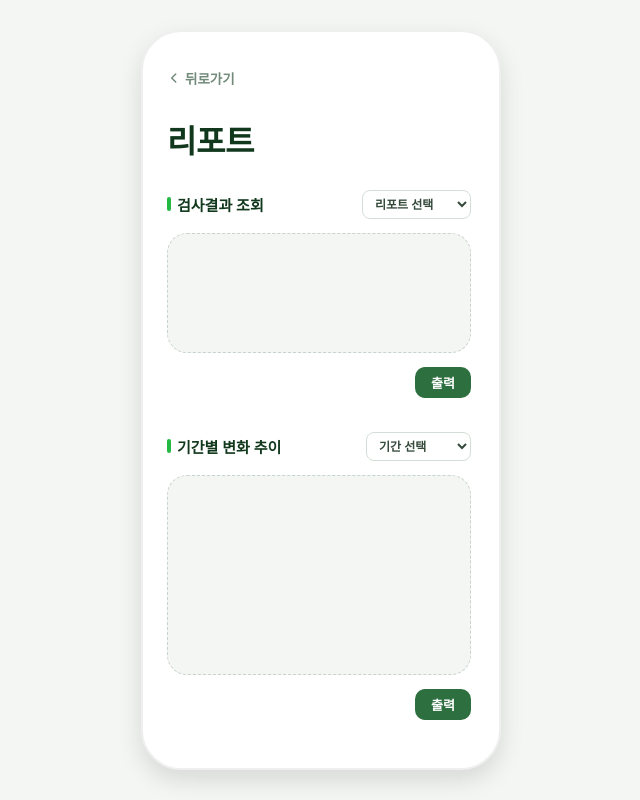
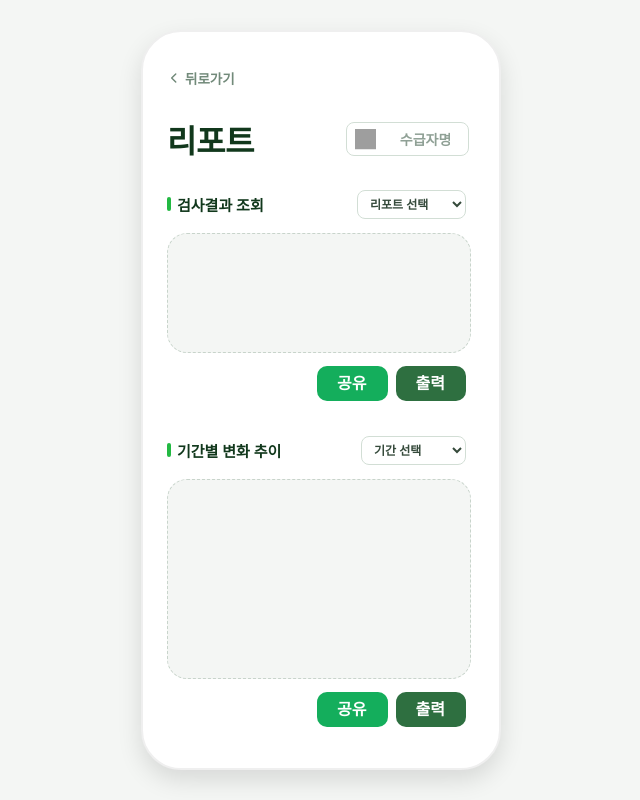
Before and after one commit to 2026-SMHRD-KDT-LangIntelligence-8/GitFinalProjectJH, a Python web app: template src/main/resources/templates/report.html in a window 1280 px wide. Shown: the whole page, without its empty margins (319-959 px from the left). Run offline with Jinja, Linux system fonts and the light colour scheme; the template is opened without the code that fills it, so the values that code supplies are empty; some libraries are stand-ins or nearby versions; some web fonts are replaced; grey boxes are pictures that could not be loaded.

Commit message:
주형_프론트_수정

```diff
--- a/src/main/resources/static/css/style.css
+++ b/src/main/resources/static/css/style.css
@@ -568,6 +568,120 @@ a {
    ========================================================================== */
 .highlight-bg { background-color: rgba(35, 185, 67, 0.15); padding: 2px 6px; border-radius: 4px; }
 
+.report-header {
+    flex-direction: row;
+    align-items: center;
+    gap: 12px;
+}
+
+.report-recipient-search {
+    width: 123px;
+    height: 34px;
+    border: 1px solid #d2ded5;
+    border-radius: 8px;
+    padding: 0 4px 0 53px;
+    font-family: inherit;
+    font-size: 14px;
+    font-weight: 700;
+    color: #11381c;
+    background-color: #ffffff;
+    outline: none;
+}
+
+.report-recipient-search::placeholder {
+    color: #8fa095;
+}
+
+.report-search-wrap {
+    position: relative;
+    margin-left: 80px;
+}
+
+.report-search-wrap.is-locked .report-recipient-search {
+    text-align: right;
+}
+
+.report-search-toggle {
+    position: absolute;
+    top: 50%;
+    left: 9px;
+    z-index: 2;
+    width: 21px;
+    height: 21px;
+    border: none;
+    padding: 0;
+    background: transparent url("/img/search.png") no-repeat center / 21px 21px;
+    cursor: pointer;
+    transform: translateY(-50%);
+}
+
+.report-recipient-combo {
+    display: none;
+    position: absolute;
+    top: 38px;
+    left: 0;
+    z-index: 10;
+    width: 100%;
+    max-height: 126px;
+    overflow-y: auto;
+    background-color: #ffffff;
+    border: 1px solid #d2ded5;
+    border-radius: 8px;
+    box-shadow: 0 6px 16px rgba(17, 56, 28, 0.12);
+    box-sizing: border-box;
+}
+
+.report-recipient-combo.is-open {
+    display: block;
+}
+
+.report-recipient-option {
+    width: 100%;
+    min-height: 34px;
+    border: none;
+    background-color: #ffffff;
+    padding: 0 10px;
+    font-family: inherit;
+    font-size: 13px;
+    font-weight: 700;
+    color: #11381c;
+    text-align: left;
+    cursor: pointer;
+}
+
+.report-recipient-option:hover {
+    background-color: #f2f7f4;
+}
+
+.report-control-shift {
+    transform: translateX(-5px);
+}
+
+.report-action-row {
+    gap: 8px;
+}
+
+.report-output-btn {
+    display: inline-flex;
+    justify-content: center;
+    align-items: center;
+    transform: translate(-5px, -1px);
+    padding-top: 9px;
+    padding-right: 17px;
+    padding-bottom: 10px;
+    padding-left: 24px;
+    font-size: 16px;
+    line-height: 1;
+}
+
+.report-share-btn {
+    background-color: #14AE5C;
+}
+
+.report-output-text {
+    transform: translate(-4px, 1px);
+}
+
 
 /* ==========================================================================
    8. 검사 및 훈련 그래픽 대시보드 (test.html / training.html)
--- a/src/main/resources/static/js/report.js
+++ b/src/main/resources/static/js/report.js
@@ -15,3 +15,129 @@ function downloadPDF() {
         console.log("PDF 다운로드 완료");
     });
 }
+
+document.addEventListener("DOMContentLoaded", async () => {
+    const searchInput = document.getElementById("report-recipient-search");
+    const searchToggleButton = document.getElementById("report-search-toggle");
+    const comboBox = document.getElementById("report-recipient-combo");
+    const searchWrap = document.querySelector(".report-search-wrap");
+
+    if (!searchInput || !searchToggleButton || !comboBox || !searchWrap) {
+        return;
+    }
+
+    let recipients = [];
+    let isLocked = false;
+
+    const closeCombo = () => {
+        comboBox.classList.remove("is-open");
+        comboBox.innerHTML = "";
+    };
+
+    const renderCombo = () => {
+        if (isLocked) {
+            closeCombo();
+            return;
+        }
+
+        const keyword = searchInput.value.trim();
+
+        if (!keyword) {
+            closeCombo();
+            return;
+        }
+
+        const matchedRecipients = recipients.filter((recipient) =>
+            (recipient.recipientName ?? "").includes(keyword)
+        );
+
+        if (matchedRecipients.length === 0) {
+            closeCombo();
+            return;
+        }
+
+        comboBox.innerHTML = matchedRecipients.map((recipient) => `
+            <button type="button" class="report-recipient-option" data-name="${escapeHtml(recipient.recipientName)}">
+                ${escapeHtml(recipient.recipientName)}
+            </button>
+        `).join("");
+        comboBox.classList.add("is-open");
+    };
+
+    const lockSearchInput = () => {
+        if (!searchInput.value.trim()) {
+            searchInput.focus();
+            return;
+        }
+
+        isLocked = true;
+        searchInput.readOnly = true;
+        searchWrap.classList.add("is-locked");
+        closeCombo();
+    };
+
+    try {
+        const response = await fetch("/api/recipients");
+        if (!response.ok) {
+            throw new Error("수급자 목록 조회 실패");
+        }
+
+        recipients = await response.json();
+    } catch (error) {
+        console.error(error);
+    }
+
+    searchInput.addEventListener("input", renderCombo);
+    searchInput.addEventListener("focus", renderCombo);
+    searchInput.addEventListener("keydown", (event) => {
+        if (event.key !== "Enter") {
+            return;
+        }
+
+        event.preventDefault();
+
+        if (!isLocked) {
+            lockSearchInput();
+        }
+    });
+
+    searchToggleButton.addEventListener("click", () => {
+        if (isLocked) {
+            isLocked = false;
+            searchInput.readOnly = false;
+            searchWrap.classList.remove("is-locked");
+            searchInput.focus();
+            renderCombo();
+            return;
+        }
+
+        lockSearchInput();
+    });
+
+    comboBox.addEventListener("click", (event) => {
+        const option = event.target.closest(".report-recipient-option");
+
+        if (!option) {
+            return;
+        }
+
+        searchInput.value = option.dataset.name;
+        closeCombo();
+        searchInput.focus();
+    });
+
+    document.addEventListener("click", (event) => {
+        if (!event.target.closest(".report-search-wrap")) {
+            closeCombo();
+        }
+    });
+});
+
+function escapeHtml(value) {
+    return String(value ?? "")
+        .replaceAll("&", "&amp;")
+        .replaceAll("<", "&lt;")
+        .replaceAll(">", "&gt;")
+        .replaceAll("\"", "&quot;")
+        .replaceAll("'", "&#39;");
+}
--- a/src/main/resources/templates/report.html
+++ b/src/main/resources/templates/report.html
@@ -20,30 +20,36 @@
     </a>
   </div>
 
-  <div class="header-wrapper">
+  <div class="header-wrapper report-header">
     <h2 class="page-title">리포트</h2>
+    <div class="report-search-wrap">
+      <button type="button" class="report-search-toggle" id="report-search-toggle" aria-label="수급자명 고정"></button>
+      <input type="search" class="report-recipient-search" id="report-recipient-search" placeholder="수급자명" autocomplete="off">
+      <div class="report-recipient-combo" id="report-recipient-combo"></div>
+    </div>
   </div>
 
   <div class="scroll-content">
     <div class="info-section">
       <div class="section-label-row">
         <h2 class="section-title">검사결과 조회</h2>
-        <select class="select-period-box">
+        <select class="select-period-box report-control-shift">
           <option>리포트 선택</option>
           <option>최근 리포트</option>
           <option>이전 리포트</option>
         </select>
       </div>
       <div class="card-panel h-blank-medium"></div>
-      <div class="btn-align-right">
-        <button type="button" class="action-btn" onclick="downloadPDF()">출력</button>
+      <div class="btn-align-right report-action-row">
+        <button type="button" class="action-btn report-control-shift report-output-btn report-share-btn"><span class="report-output-text">공유</span></button>
+        <button type="button" class="action-btn report-control-shift report-output-btn" onclick="downloadPDF()"><span class="report-output-text">출력</span></button>
       </div>
     </div>
 
     <div class="info-section">
       <div class="section-label-row">
         <h2 class="section-title">기간별 변화 추이</h2>
-        <select class="select-period-box">
+        <select class="select-period-box report-control-shift">
           <option>기간 선택</option>
           <option>최근 1주일</option>
           <option>최근 1개월</option>
@@ -51,8 +57,9 @@
         </select>
       </div>
       <div class="card-panel h-blank-large"></div>
-      <div class="btn-align-right">
-        <button type="button" class="action-btn" onclick="downloadPDF()">출력</button>
+      <div class="btn-align-right report-action-row">
+        <button type="button" class="action-btn report-control-shift report-output-btn report-share-btn"><span class="report-output-text">공유</span></button>
+        <button type="button" class="action-btn report-control-shift report-output-btn" onclick="downloadPDF()"><span class="report-output-text">출력</span></button>
       </div>
     </div>
   </div>
```
